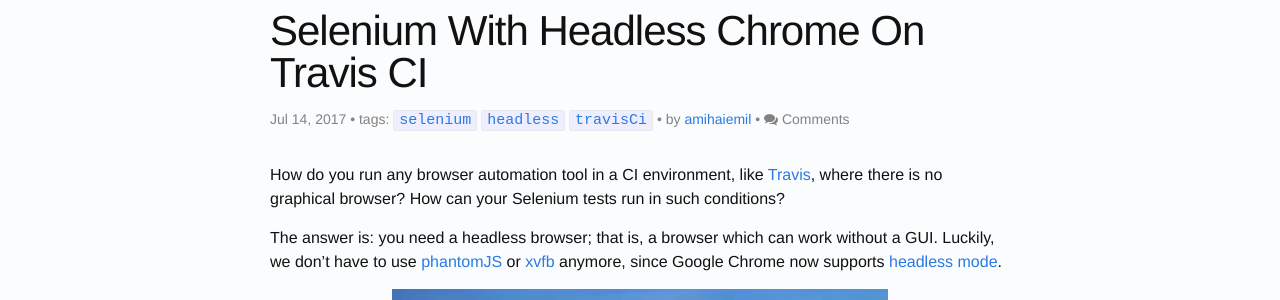
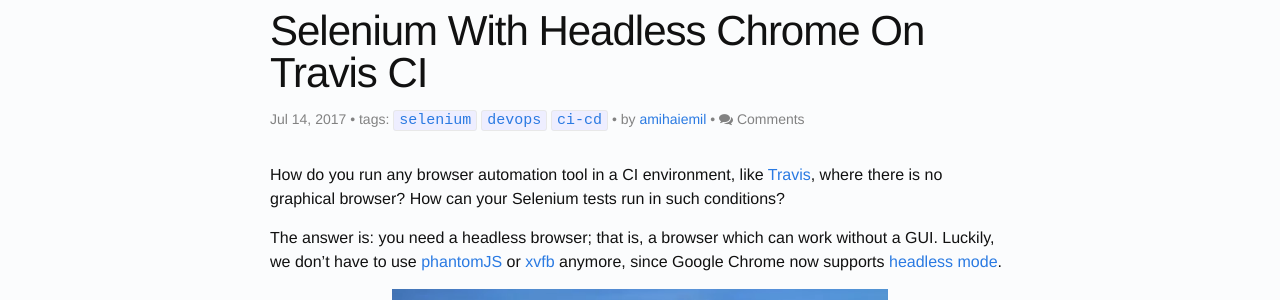
Before and after one commit to amihaiemil/amihaiemil.github.io, a Jekyll site: the page built from _posts/2017-07-14-selenium-headless-chrome-travis.markdown, in a window 1280 px wide and 900 px high. Shown: the part 231-531 px from the top of the window. Built offline with Jekyll 4.4.1, drawn with Linux system fonts in a browser that asks for light colours; comment, search, counter and statistics services are not loaded.

Commit message:
Update 2017-07-14-selenium-headless-chrome-travis.markdown

```diff
--- a/_posts/2017-07-14-selenium-headless-chrome-travis.markdown
+++ b/_posts/2017-07-14-selenium-headless-chrome-travis.markdown
@@ -2,7 +2,7 @@
 layout: post
 title: "Selenium With Headless Chrome On Travis CI"
 date: 2017-07-14
-tags: selenium headless travisCi
+tags: selenium devops ci-cd
 author: amihaiemil
 comments: true
 shareable: true
```
